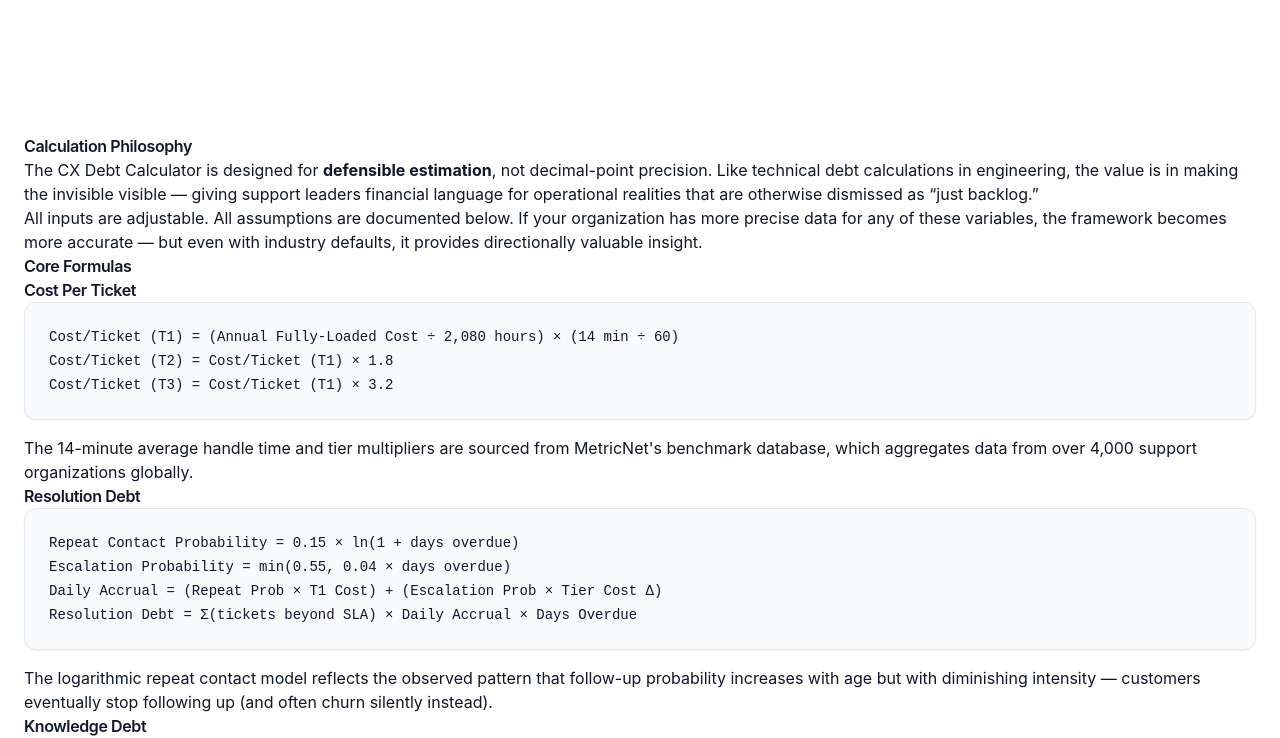
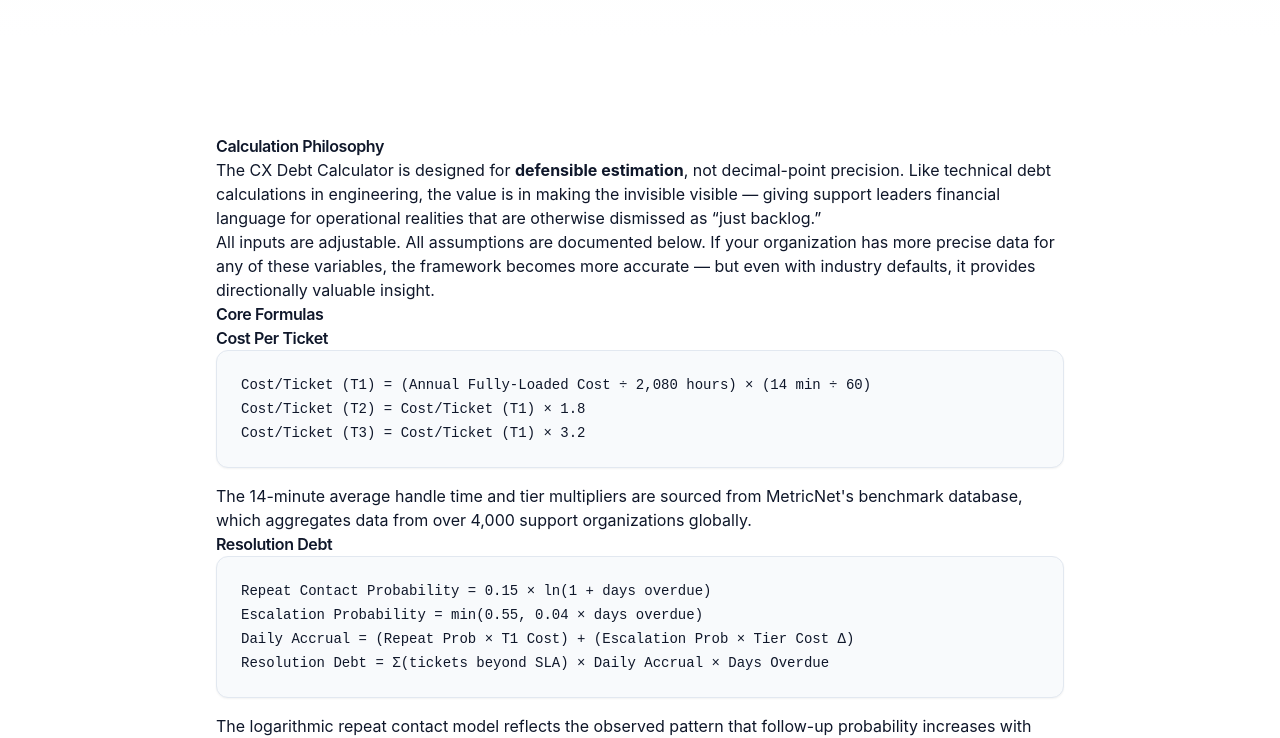
Before and after one commit to wesleyshiCX/cxdebt, a Next.js app: page /methodology in a window 1280 px wide. Shown: the part 400-1138 px from the top of the page. Built offline with nearby package versions, Linux system fonts and the light colour scheme.

Commit message:
Fix methodology page width constraint

```diff
--- a/src/app/methodology/page.tsx
+++ b/src/app/methodology/page.tsx
@@ -25,7 +25,7 @@ export default function MethodologyPage() {
       </section>
 
       <section className="section-padding">
-        <div className="container-narrow prose prose-slate max-w-none">
+        <div className="container-narrow prose prose-slate-lg">
           {/* Philosophy */}
           <h2>Calculation Philosophy</h2>
           <p>
```
